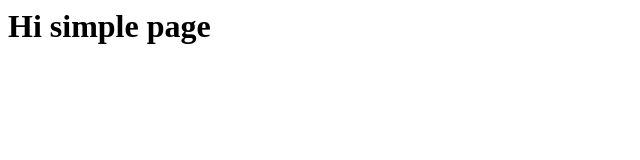
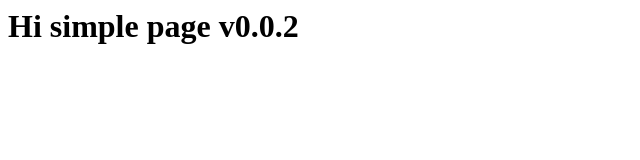
Before and after one commit to fernandocode/mce.github.io, a plain HTML site: page index.html in a window 1280 px wide. Shown: the whole page, without its empty margins (0-640 px from the left). Drawn offline with Linux system fonts and the light colour scheme.

Commit message:
Update index.html

```diff
--- a/index.html
+++ b/index.html
@@ -4,7 +4,7 @@
     <script src="/js/main.js"></script>
   </head>
   <body>
-    <h1>Hi simple page</h1>
+    <h1>Hi simple page v0.0.2</h1>
     <div id="app"></div>
   </body>
 </html>
```
